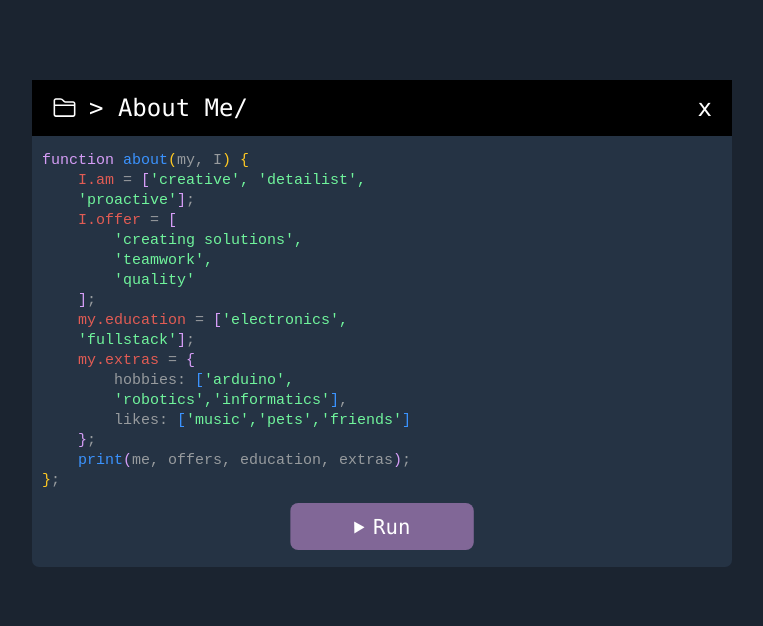
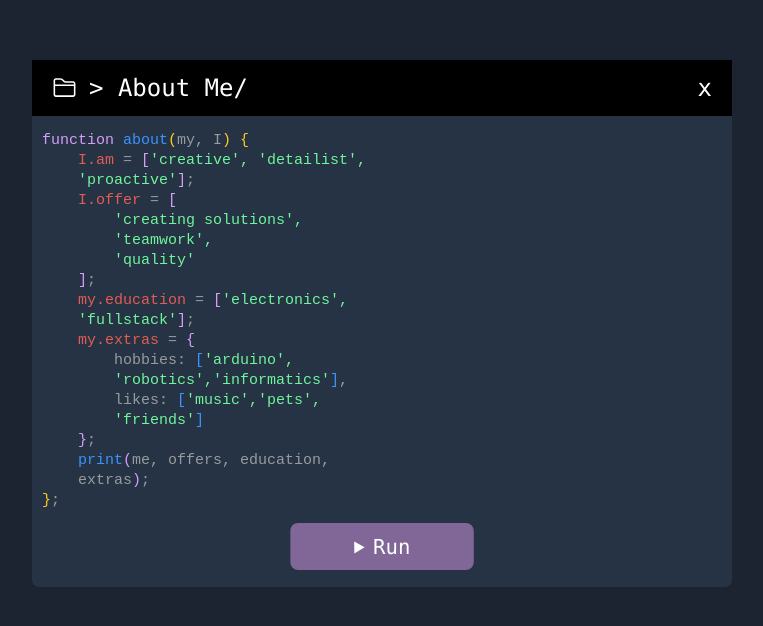
Before and after one commit to IgnacioRodriguez01/IgnacioRodriguez01, a React (Create React App) app in the folder portfolio/: page / in a window 1280 px wide. Shown: the part 902-1528 px from the top of the page, without its empty margins (258-1021 px from the left). Built offline with nearby package versions, Linux system fonts and the light colour scheme; the HTML template or start-up script is replaced by a standard one.

Commit message:
style: aboutme code overflow

```diff
--- a/portfolio/src/Components/AboutMeCL.js
+++ b/portfolio/src/Components/AboutMeCL.js
@@ -75,9 +75,11 @@ export default function AboutMeCL({pages, dispatch, lang}) {
                     <span className="gray"><span className="red">    my.extras</span> = <span className="lavender">{"{"}</span></span>
                     <span className="gray">        hobbies: <span className="cyan">{"["}</span><span className="green">'arduino',</span></span>
                     <span className="gray">        <span className="green">'robotics','informatics'</span><span className="cyan">{"]"}</span>,</span>
-                    <span className="gray">        likes: <span className="cyan">{"["}<span className="green">'music','pets','friends'</span>{"]"}</span></span>
+                    <span className="gray">        likes: <span className="cyan">{"["}<span className="green">'music','pets',</span></span></span>
+                    <span className="gray">        <span className="cyan"><span className="green">'friends'</span>{"]"}</span></span>
                     <span className="gray">    <span className="lavender">{"}"}</span>;</span>
-                    <span className="gray">    <span className="cyan">print</span><span className="lavender">{"("}<span className="gray">me, offers, education, extras</span>{")"}</span>;</span>
+                    <span className="gray">    <span className="cyan">print</span><span className="lavender">{"("}<span className="gray">me, offers, education,</span></span></span>
+                    <span className="gray">    <span className="lavender"><span className="gray">extras</span>{")"}</span>;</span>
                     <span className="gray"><span className="yellow">{"}"}</span>;</span>
                 </code>
             </pre>
```
